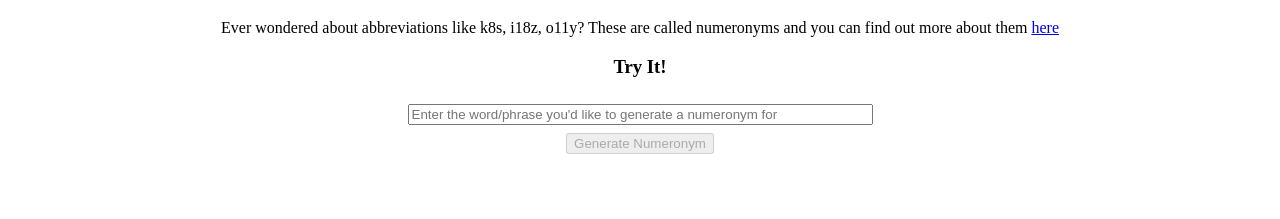
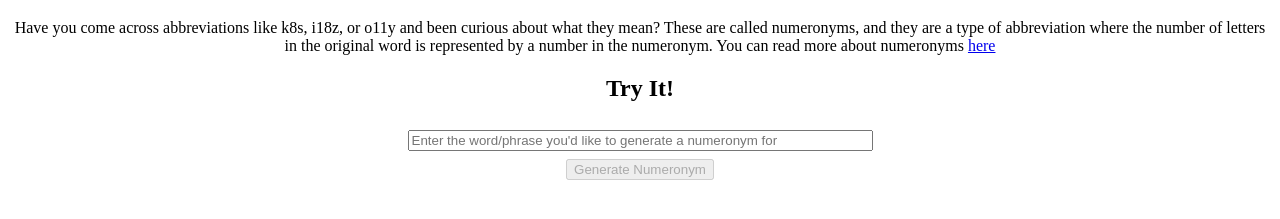
Before and after one commit to solaaremu-pelumi/numeronym-generator, a plain HTML site: page index.html in a window 1280 px wide. Shown: the part 61-280 px from the top of the page. Drawn offline with Linux system fonts and the light colour scheme.

Commit message:
updating to be mobile friendly

```diff
--- a/index.css
+++ b/index.css
@@ -1,11 +1,25 @@
+@media (max-width: 480px) {
     .center {
-    text-align: center
+      text-align: left;
     }
 
     .padding {
-    padding-top: 0.5rem
+      padding: 0.25rem 0.25rem;
+      text-align: center;
+    }
+  }
+
+  @media (min-width: 481px) {
+    .center {
+      text-align: center;
+    }
+
+    .padding {
+      padding: 0.5rem 0.5rem;
+      text-align: center;
+    }
   }
 
   .blue {
-    color: navy
+    color: navy;
   }
--- a/index.html
+++ b/index.html
@@ -2,6 +2,8 @@
 <html lang="en">
     <head>
         <meta charset="utf-8">
+        <meta name="viewport" content="width=device-width, initial-scale=1.0">
+        <meta name="theme-color">
         <title>
             Numeronym Generator
         </title>
@@ -12,11 +14,11 @@
             <h1> Numeronym Generator</h1>
         </div>
         <div class="center">
-            Ever wondered about abbreviations like k8s, i18z, o11y? These are called numeronyms and you can find out more about them
+            Have you come across abbreviations like k8s, i18z, or o11y and been curious about what they mean? These are called numeronyms, and they are a type of abbreviation where the number of letters in the original word is represented by a number in the numeronym. You can read more about numeronyms
             <span> <a href="https://en.wikipedia.org/wiki/Numeronym"> here</a></span>
         </div>
         <div class="center">
-            <h3 class="navy" id="result-grid"> Try It!</h3>
+            <h2 class="navy" id="result-grid"> Try It!</h2>
         </div>
         <div class="padding center">
             <div>
--- a/index.js
+++ b/index.js
@@ -12,17 +12,16 @@ input.addEventListener("keypress", function(event){
 
 function generateNumeronym() {
     let word = input.value
-    console.log(word)
     input.value = ''
     let first = word[0]
     let last = word[word.length-1]
     let result = first + (word.length - 2) + last
+    result = result.toLowerCase()
     result_grid.innerHTML = result
     btn.disabled = true
 }
 
 function stateHandle(event) {
-    console.log("firing")
     if (input.value === '') {
         btn.disabled = true;
         result_grid.innerHTML = ""
```
Lines whose indentation alone changed are shown as unchanged.
